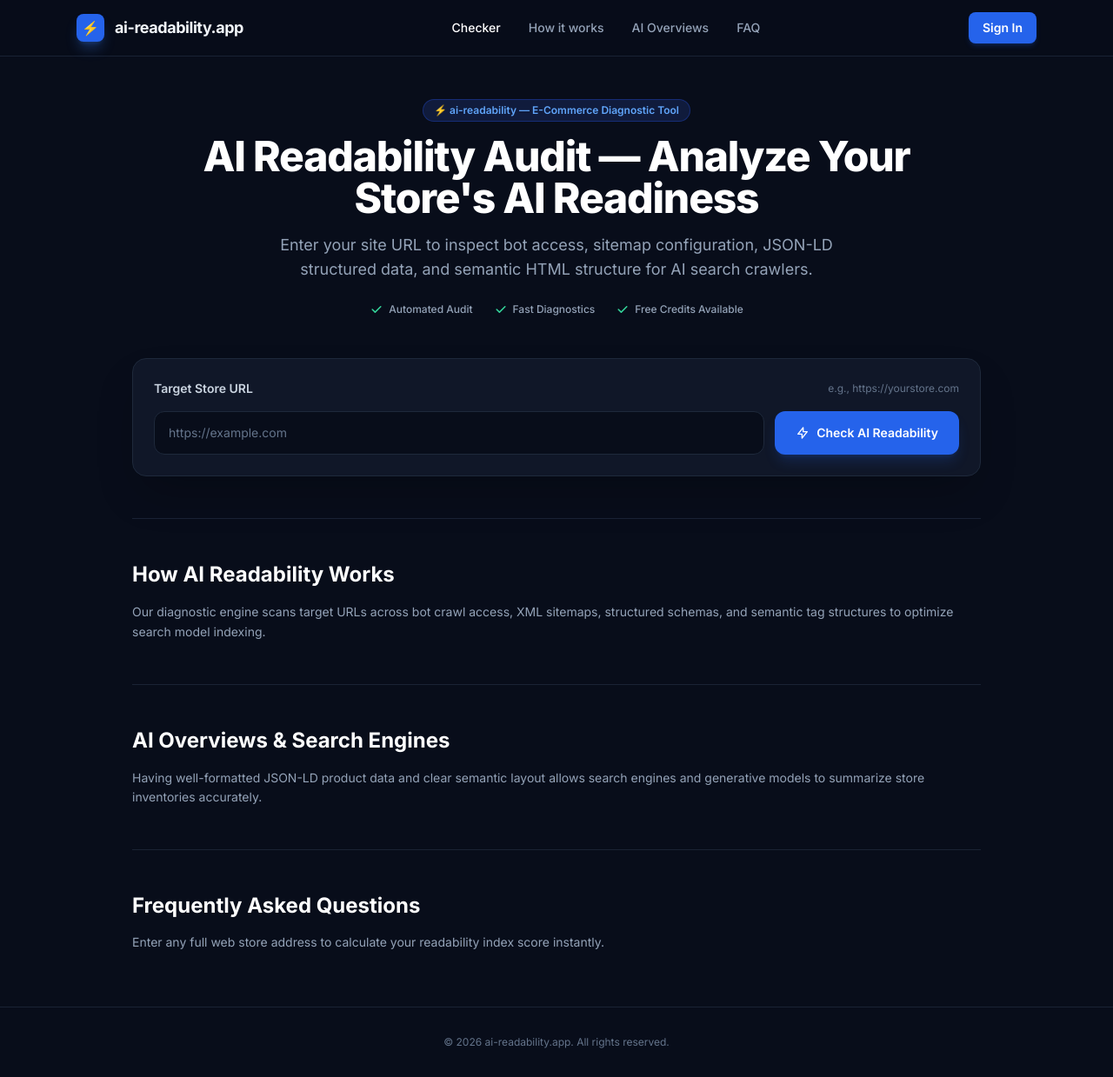
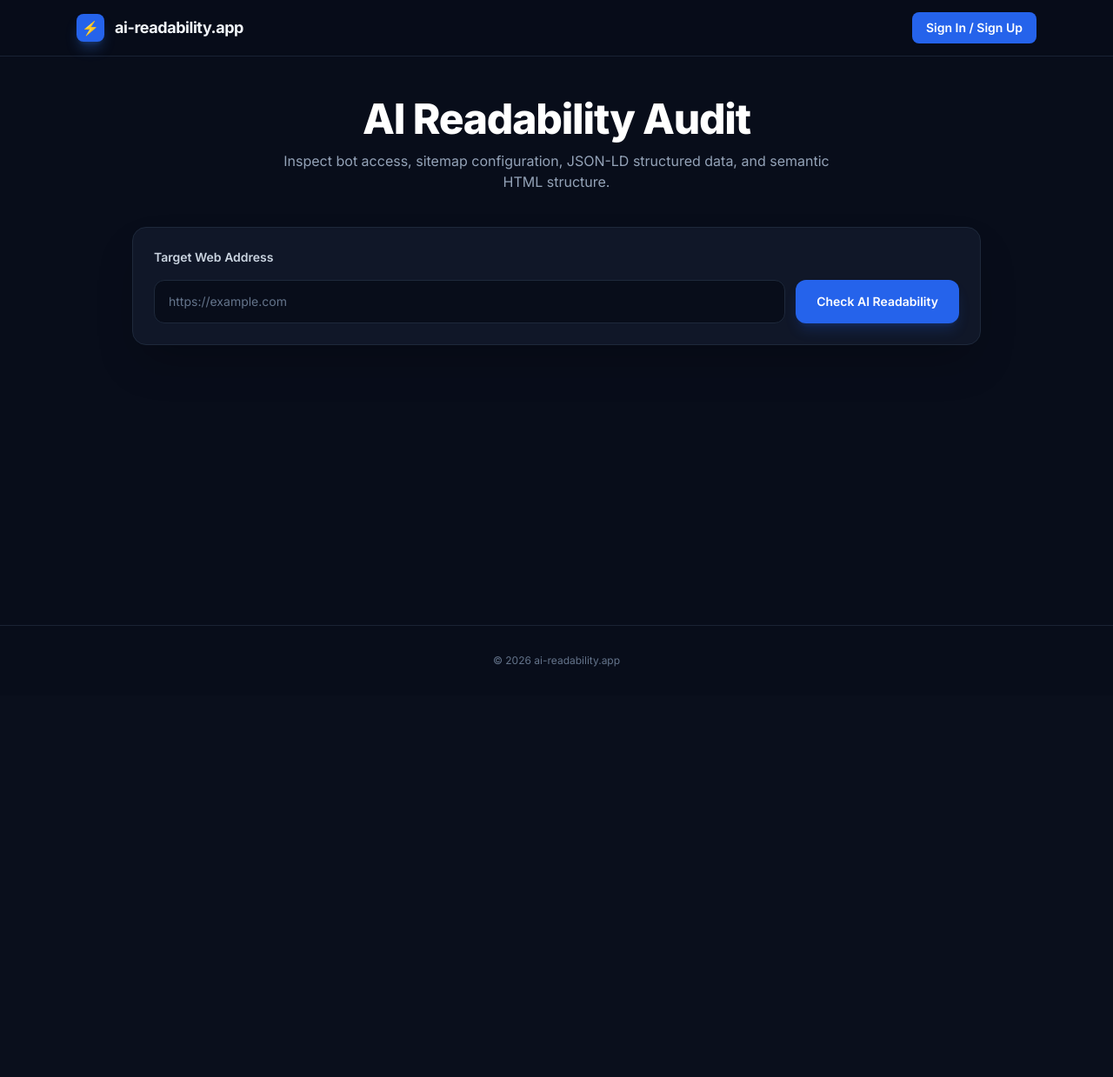
Before and after one commit to habibitrails-ux/ai-readability-audit, a Flask app: page / in a window 1280 px wide. Shown: the whole page at 87% size. After the commit the page ends 767 px from the top, so only its background shows below. Run offline with Flask 3, Linux system fonts and the light colour scheme; some libraries are stand-ins or nearby versions.

Commit message:
Update index.html

```diff
--- a/templates/index.html
+++ b/templates/index.html
@@ -10,79 +10,58 @@
   <link href="https://fonts.googleapis.com/css2?family=Inter:wght@400;500;600;700;800&display=swap" rel="stylesheet">
   <style>
     body { font-family: 'Inter', sans-serif; }
-    details > summary { list-style: none; }
-    details > summary::-webkit-details-marker { display: none; }
   </style>
 </head>
-<body class="bg-[#080d1a] text-slate-100 min-h-screen flex flex-col justify-between selection:bg-blue-600 selection:text-white">
+<body class="bg-[#080d1a] text-slate-100 min-h-screen flex flex-col justify-between">
 
-  <!-- Navigation -->
+  <!-- Navigation Header -->
   <header class="border-b border-slate-800/80 bg-[#080d1a]/90 backdrop-blur-md sticky top-0 z-50">
     <div class="max-w-6xl mx-auto px-6 h-16 flex items-center justify-between">
       <div class="flex items-center space-x-3">
         <div class="w-8 h-8 rounded-lg bg-blue-600 flex items-center justify-center font-bold text-white shadow-lg shadow-blue-500/30">⚡</div>
         <span class="font-bold text-lg tracking-tight">ai-readability.app</span>
       </div>
-      <nav class="hidden md:flex items-center space-x-8 text-sm font-medium text-slate-400">
-        <a href="#checker" class="text-white hover:text-blue-400 transition-colors">Checker</a>
-        <a href="#how-it-works" class="hover:text-white transition-colors">How it works</a>
-        <a href="#ai-overviews" class="hover:text-white transition-colors">AI Overviews</a>
-        <a href="#faq" class="hover:text-white transition-colors">FAQ</a>
-      </nav>
-      <div id="auth-status" class="text-sm font-medium text-slate-400">
-        <button id="btn-signin" onclick="openAuthModal()" class="bg-blue-600 hover:bg-blue-500 text-white px-4 py-2 rounded-lg text-sm font-semibold transition-all shadow-md shadow-blue-600/20">Sign In</button>
+      <div id="auth-status" class="flex items-center space-x-3 text-sm font-medium">
+        <button onclick="openAuthModal()" class="bg-blue-600 hover:bg-blue-500 text-white px-4 py-2 rounded-lg text-sm font-semibold transition-all">Sign In / Sign Up</button>
       </div>
     </div>
   </header>
 
-  <!-- Main Content -->
-  <main class="max-w-5xl mx-auto px-6 pt-12 pb-16 w-full flex-grow space-y-12">
+  <!-- Main Workspace -->
+  <main class="max-w-5xl mx-auto px-6 pt-12 pb-16 w-full flex-grow space-y-10">
 
-    <!-- Hero Banner -->
-    <div id="checker" class="text-center space-y-4">
-      <div class="inline-flex items-center space-x-2 bg-blue-950/60 border border-blue-800/50 px-3 py-1 rounded-full text-xs font-semibold text-blue-400">
-        <span>⚡ ai-readability — E-Commerce Diagnostic Tool</span>
-      </div>
-      <h1 class="text-4xl md:text-5xl font-extrabold text-white tracking-tight leading-tight">
-        AI Readability Audit — Analyze Your Store's AI Readiness
+    <!-- Hero Section -->
+    <div id="checker" class="text-center space-y-3">
+      <h1 class="text-4xl md:text-5xl font-extrabold text-white tracking-tight">
+        AI Readability Audit
       </h1>
-      <p class="text-slate-400 text-base md:text-lg max-w-2xl mx-auto leading-relaxed">
-        Enter your site URL to inspect bot access, sitemap configuration, JSON-LD structured data, and semantic HTML structure for AI search crawlers.
+      <p class="text-slate-400 text-base max-w-2xl mx-auto">
+        Inspect bot access, sitemap configuration, JSON-LD structured data, and semantic HTML structure.
       </p>
-
-      <div class="flex items-center justify-center space-x-6 text-xs text-slate-400 pt-2 font-medium">
-        <span class="flex items-center gap-1.5"><svg class="w-4 h-4 text-emerald-400" fill="currentColor" viewBox="0 0 20 20"><path d="M16.707 5.293a1 1 0 010 1.414l-8 8a1 1 0 01-1.414 0l-4-4a1 1 0 011.414-1.414L8 12.586l7.293-7.293a1 1 0 011.414 0z"/></svg> Automated Audit</span>
-        <span class="flex items-center gap-1.5"><svg class="w-4 h-4 text-emerald-400" fill="currentColor" viewBox="0 0 20 20"><path d="M16.707 5.293a1 1 0 010 1.414l-8 8a1 1 0 01-1.414 0l-4-4a1 1 0 011.414-1.414L8 12.586l7.293-7.293a1 1 0 011.414 0z"/></svg> Fast Diagnostics</span>
-        <span class="flex items-center gap-1.5"><svg class="w-4 h-4 text-emerald-400" fill="currentColor" viewBox="0 0 20 20"><path d="M16.707 5.293a1 1 0 010 1.414l-8 8a1 1 0 01-1.414 0l-4-4a1 1 0 011.414-1.414L8 12.586l7.293-7.293a1 1 0 011.414 0z"/></svg> Free Credits Available</span>
-      </div>
     </div>
 
     <!-- URL Input Card -->
     <div class="bg-[#101728] border border-slate-800 rounded-2xl p-6 shadow-2xl space-y-4">
       <div class="flex items-center justify-between">
-        <label for="url-input" class="text-sm font-semibold text-slate-300">Target Store URL</label>
-        <span class="text-xs text-slate-500">e.g., https://yourstore.com</span>
+        <label for="url-input" class="text-sm font-semibold text-slate-300">Target Web Address</label>
       </div>
       <div class="flex flex-col sm:flex-row gap-3">
-        <input id="url-input" type="url" placeholder="https://example.com" class="flex-1 bg-[#080d1a] border border-slate-800 rounded-xl px-4 py-3.5 text-slate-100 placeholder-slate-500 focus:outline-none focus:ring-2 focus:ring-blue-500/50 focus:border-blue-500 transition-all text-sm">
+        <input id="url-input" type="url" placeholder="https://example.com" class="flex-1 bg-[#080d1a] border border-slate-800 rounded-xl px-4 py-3.5 text-slate-100 placeholder-slate-500 focus:outline-none focus:ring-2 focus:ring-blue-500 text-sm">
         <button id="btn-submit" type="button" onclick="runAudit()" class="bg-blue-600 hover:bg-blue-500 text-white font-semibold px-6 py-3.5 rounded-xl transition-all flex items-center justify-center gap-2 text-sm shadow-lg shadow-blue-600/20 whitespace-nowrap">
-          <svg class="w-4 h-4" fill="none" stroke="currentColor" viewBox="0 0 24 24"><path stroke-linecap="round" stroke-linejoin="round" stroke-width="2" d="M13 10V3L4 14h7v7l9-11h-7z"/></svg>
           <span id="btn-text">Check AI Readability</span>
         </button>
       </div>
       <div id="error-msg" class="hidden text-xs text-red-400 bg-red-950/40 border border-red-800/40 p-3 rounded-lg"></div>
     </div>
 
-    <!-- Results Display Dashboard -->
-    <div id="results-box" class="hidden space-y-6">
+    <!-- Diagnostic Results Box -->
+    <div id="results-box" class="hidden space-y-8">
+
+      <!-- Metrics Banner -->
       <div class="grid grid-cols-1 md:grid-cols-3 gap-4">
 
-        <!-- Overall Score Card -->
-        <div class="bg-[#101728] border border-slate-800 rounded-2xl p-5 shadow-xl flex flex-col justify-between">
-          <div class="flex justify-between items-start">
+        <div class="bg-[#101728] border border-slate-800 rounded-2xl p-5 flex flex-col justify-between">
           <span class="text-xs font-semibold text-slate-400 uppercase tracking-wider">Overall Readiness</span>
-            <span id="badge-overall" class="text-[10px] font-bold px-2.5 py-0.5 rounded-full bg-blue-950 text-blue-400 border border-blue-800">AUDITED</span>
-          </div>
           <div class="mt-4 flex items-baseline gap-2">
             <span id="score-display" class="text-4xl font-extrabold text-white">0</span>
             <span class="text-sm font-semibold text-slate-500">/ 100</span>
@@ -90,35 +69,29 @@
           <p id="result-summary" class="text-xs text-slate-400 mt-2 line-clamp-2"></p>
         </div>
 
-        <!-- Crawl Access -->
-        <div class="bg-[#101728] border border-slate-800 rounded-2xl p-5 shadow-xl flex flex-col justify-between">
-          <div class="flex justify-between items-start">
+        <div class="bg-[#101728] border border-slate-800 rounded-2xl p-5 flex flex-col justify-between">
           <span class="text-xs font-semibold text-slate-400 uppercase tracking-wider">Crawl Access</span>
-            <span id="badge-access" class="text-[10px] font-bold px-2.5 py-0.5 rounded-full bg-emerald-950 text-emerald-400 border border-emerald-800">GOOD</span>
-          </div>
           <div class="mt-4 flex items-baseline gap-2">
             <span id="score-access-num" class="text-4xl font-extrabold text-white">0</span>
             <span class="text-sm font-semibold text-slate-500">/ 50</span>
           </div>
-          <p class="text-xs text-slate-400 mt-2">robots.txt permissions & sitemap verification</p>
+          <p class="text-xs text-slate-400 mt-2">robots.txt & sitemap verification</p>
         </div>
 
-        <!-- Structured Context -->
-        <div class="bg-[#101728] border border-slate-800 rounded-2xl p-5 shadow-xl flex flex-col justify-between">
-          <div class="flex justify-between items-start">
+        <div class="bg-[#101728] border border-slate-800 rounded-2xl p-5 flex flex-col justify-between">
           <span class="text-xs font-semibold text-slate-400 uppercase tracking-wider">Structured Context</span>
-            <span id="badge-context" class="text-[10px] font-bold px-2.5 py-0.5 rounded-full bg-amber-950 text-amber-400 border border-amber-800">NEEDS WORK</span>
-          </div>
           <div class="mt-4 flex items-baseline gap-2">
             <span id="score-context-num" class="text-4xl font-extrabold text-white">0</span>
             <span class="text-sm font-semibold text-slate-500">/ 50</span>
           </div>
-          <p class="text-xs text-slate-400 mt-2">JSON-LD schemas & semantic tags parsing</p>
-        </div>
+          <p class="text-xs text-slate-400 mt-2">JSON-LD & semantic HTML parsing</p>
         </div>
 
-      <!-- Detail Breakdowns -->
+      </div>
+
+      <!-- Breakdown Bars -->
       <div class="grid grid-cols-1 md:grid-cols-2 gap-4">
+
         <div class="bg-[#101728] border border-slate-800 rounded-2xl p-5 space-y-3">
           <div class="flex items-center justify-between">
             <h4 class="text-sm font-bold text-white">Bot Accessibility</h4>
@@ -158,24 +131,24 @@
             <div id="bar-semantic" class="bg-purple-500 h-full transition-all duration-500" style="width: 0%"></div>
           </div>
         </div>
-      </div>
+
       </div>
 
-    <!-- Explanatory Sections -->
-    <section id="how-it-works" class="border-t border-slate-800/80 pt-12 space-y-4">
-      <h2 class="text-2xl font-bold text-white">How AI Readability Works</h2>
-      <p class="text-sm text-slate-400 leading-relaxed">Our diagnostic engine scans target URLs across bot crawl access, XML sitemaps, structured schemas, and semantic tag structures to optimize search model indexing.</p>
-    </section>
+      <!-- Actionable Fixes Section -->
+      <div id="fixes-container" class="bg-[#101728] border border-amber-900/50 rounded-2xl p-6 space-y-6">
+        <div class="flex items-center justify-between border-b border-slate-800 pb-4">
+          <div>
+            <h3 class="text-lg font-bold text-amber-400">Recommended Code Fixes</h3>
+            <p class="text-xs text-slate-400">Add or update the code below on your website to reach a 100/100 score.</p>
+          </div>
+          <button onclick="runAudit()" class="bg-amber-500 hover:bg-amber-400 text-slate-950 font-bold px-4 py-2 rounded-xl text-xs transition-all shadow-md">
+            🔄 Test Again
+          </button>
+        </div>
+        <div id="fixes-list" class="space-y-6"></div>
+      </div>
 
-    <section id="ai-overviews" class="border-t border-slate-800/80 pt-12 space-y-4">
-      <h2 class="text-2xl font-bold text-white">AI Overviews & Search Engines</h2>
-      <p class="text-sm text-slate-400 leading-relaxed">Having well-formatted JSON-LD product data and clear semantic layout allows search engines and generative models to summarize store inventories accurately.</p>
-    </section>
-
-    <section id="faq" class="border-t border-slate-800/80 pt-12 space-y-4">
-      <h2 class="text-2xl font-bold text-white">Frequently Asked Questions</h2>
-      <p class="text-sm text-slate-400">Enter any full web store address to calculate your readability index score instantly.</p>
-    </section>
+    </div>
 
   </main>
 
@@ -183,92 +156,81 @@
   <div id="auth-modal" class="hidden fixed inset-0 bg-black/75 backdrop-blur-sm flex items-center justify-center p-4 z-50">
     <div class="bg-[#101728] border border-slate-800 rounded-2xl p-6 max-w-sm w-full space-y-4 shadow-2xl relative">
       <button onclick="closeAuthModal()" class="absolute top-4 right-4 text-slate-400 hover:text-white">✕</button>
-      <h3 id="modal-title" class="text-lg font-bold text-white">Sign In to Your Account</h3>
-      <p class="text-xs text-slate-400">Enter your email address to receive your 6-digit access code.</p>
-
-      <div id="modal-step-1" class="space-y-3">
-        <input id="modal-email" type="email" placeholder="name@company.com" class="w-full bg-[#080d1a] border border-slate-700 rounded-xl px-4 py-3 text-slate-100 text-sm focus:outline-none focus:ring-2 focus:ring-blue-500">
-        <button onclick="sendOtp()" class="w-full bg-blue-600 hover:bg-blue-500 text-white font-semibold py-3 rounded-xl text-sm transition-all">Send Verification Code</button>
+      <div class="flex border-b border-slate-800 pb-2 gap-4">
+        <button id="tab-login" onclick="switchAuthTab('login')" class="text-sm font-bold text-blue-400 border-b-2 border-blue-500 pb-1">Sign In</button>
+        <button id="tab-signup" onclick="switchAuthTab('signup')" class="text-sm font-bold text-slate-400 hover:text-white pb-1">Create Account</button>
       </div>
 
-      <div id="modal-step-2" class="hidden space-y-3">
-        <input id="modal-otp" type="text" maxlength="6" placeholder="123456" class="w-full bg-[#080d1a] border border-slate-700 rounded-xl px-4 py-3 text-slate-100 text-center font-mono text-lg tracking-widest focus:outline-none focus:ring-2 focus:ring-blue-500">
-        <button onclick="verifyOtp()" class="w-full bg-emerald-600 hover:bg-emerald-500 text-white font-semibold py-3 rounded-xl text-sm transition-all">Verify Code</button>
+      <form onsubmit="handleAuthSubmit(event)" class="space-y-3">
+        <div>
+          <label class="text-xs text-slate-400 block mb-1">Email</label>
+          <input id="auth-email" type="email" required placeholder="name@company.com" class="w-full bg-[#080d1a] border border-slate-700 rounded-xl px-4 py-2.5 text-slate-100 text-sm focus:outline-none focus:ring-2 focus:ring-blue-500">
         </div>
-      <div id="modal-msg" class="text-xs text-center hidden"></div>
+        <div>
+          <label class="text-xs text-slate-400 block mb-1">Password</label>
+          <input id="auth-password" type="password" required placeholder="••••••••" class="w-full bg-[#080d1a] border border-slate-700 rounded-xl px-4 py-2.5 text-slate-100 text-sm focus:outline-none focus:ring-2 focus:ring-blue-500">
+        </div>
+        <button id="auth-submit-btn" type="submit" class="w-full bg-blue-600 hover:bg-blue-500 text-white font-semibold py-2.5 rounded-xl text-sm transition-all shadow-md">Sign In</button>
+      </form>
+      <div id="modal-msg" class="text-xs text-center hidden p-2 rounded-lg"></div>
     </div>
   </div>
 
   <footer class="border-t border-slate-800/80 bg-[#080d1a] py-8 text-center text-xs text-slate-500">
-    &copy; 2026 ai-readability.app. All rights reserved.
+    &copy; 2026 ai-readability.app
   </footer>
 
   <script>
-    let userEmail = "";
+    let currentAuthMode = 'login';
 
-    function openAuthModal() {
-      document.getElementById('auth-modal').classList.remove('hidden');
+    window.addEventListener('DOMContentLoaded', checkUserSession);
+
+    async function checkUserSession() {
+      try {
+        const res = await fetch('/me');
+        const data = await res.json();
+        if(data.authenticated) {
+          renderLoggedInState(data.email, data.credits);
+        }
+      } catch(e) {}
     }
 
-    function closeAuthModal() {
-      document.getElementById('auth-modal').classList.add('hidden');
+    function renderLoggedInState(email, credits) {
+      document.getElementById('auth-status').innerHTML = `
+        <span class="bg-slate-800 text-blue-400 px-3 py-1.5 rounded-lg text-xs font-semibold">${email} (${credits} credits)</span>
+        <button onclick="handleLogout()" class="text-xs text-slate-400 hover:text-white">Logout</button>
+      `;
     }
 
-    async function sendOtp() {
-      const email = document.getElementById('modal-email').value.trim();
-      const msgBox = document.getElementById('modal-msg');
-      if(!email) return;
+    function openAuthModal() { document.getElementById('auth-modal').classList.remove('hidden'); }
+    function closeAuthModal() { document.getElementById('auth-modal').classList.add('hidden'); }
 
-      msgBox.className = "text-xs text-center text-blue-400 block";
-      msgBox.innerText = "Sending code...";
+    function switchAuthTab(mode) {
+      currentAuthMode = mode;
+      document.getElementById('tab-login').className = mode === 'login' ? "text-sm font-bold text-blue-400 border-b-2 border-blue-500 pb-1" : "text-sm font-bold text-slate-400 hover:text-white pb-1";
+      document.getElementById('tab-signup').className = mode === 'signup' ? "text-sm font-bold text-blue-400 border-b-2 border-blue-500 pb-1" : "text-sm font-bold text-slate-400 hover:text-white pb-1";
+      document.getElementById('auth-submit-btn').innerText = mode === 'login' ? "Sign In" : "Create Account";
+    }
 
-      try {
-        const res = await fetch('/send-otp', {
+    async function handleAuthSubmit(e) {
+      e.preventDefault();
+      const email = document.getElementById('auth-email').value.trim();
+      const password = document.getElementById('auth-password').value.trim();
+      const res = await fetch(currentAuthMode === 'login' ? '/login' : '/signup', {
         method: 'POST',
         headers: {'Content-Type': 'application/json'},
-          body: JSON.stringify({ email })
+        body: JSON.stringify({ email, password })
       });
       const data = await res.json();
       if(res.ok) {
-          userEmail = email;
-          document.getElementById('modal-step-1').classList.add('hidden');
-          document.getElementById('modal-step-2').classList.remove('hidden');
-          document.getElementById('modal-title').innerText = "Enter Verification Code";
-          msgBox.className = "text-xs text-center text-emerald-400 block";
-          msgBox.innerText = data.message || "Code sent! Use 123456";
-        } else {
-          msgBox.className = "text-xs text-center text-red-400 block";
-          msgBox.innerText = data.error || "Failed to send code";
-        }
-      } catch(e) {
-        msgBox.className = "text-xs text-center text-red-400 block";
-        msgBox.innerText = "Connection error. Please try again.";
+        renderLoggedInState(data.email, data.credits);
+        closeAuthModal();
       }
     }
 
-    async function verifyOtp() {
-      const otp = document.getElementById('modal-otp').value.trim();
-      const msgBox = document.getElementById('modal-msg');
-      if(!otp) return;
-
-      try {
-        const res = await fetch('/verify-otp', {
-          method: 'POST',
-          headers: {'Content-Type': 'application/json'},
-          body: JSON.stringify({ email: userEmail, otp })
-        });
-        const data = await res.json();
-        if(res.ok) {
-          closeAuthModal();
-          document.getElementById('auth-status').innerHTML = `<span class="bg-slate-800 text-blue-400 px-3 py-1.5 rounded-lg text-xs font-semibold">${userEmail} (${data.credits} credits)</span>`;
-        } else {
-          msgBox.className = "text-xs text-center text-red-400 block";
-          msgBox.innerText = data.error || "Invalid OTP";
-        }
-      } catch(e) {
-        msgBox.className = "text-xs text-center text-red-400 block";
-        msgBox.innerText = "Verification connection failed.";
-      }
+    async function handleLogout() {
+      await fetch('/logout', { method: 'POST' });
+      location.reload();
     }
 
     async function runAudit() {
@@ -279,7 +241,7 @@
 
       errBox.classList.add('hidden');
       if(!urlInput) {
-        errBox.innerText = "Please enter a valid store URL to run the audit.";
+        errBox.innerText = "Please enter a valid URL.";
         errBox.classList.remove('hidden');
         return;
       }
@@ -292,12 +254,11 @@
           headers: {'Content-Type': 'application/json'},
           body: JSON.stringify({ url: urlInput })
         });
-
         const data = await res.json();
         btnText.innerText = "Check AI Readability";
 
         if(!res.ok) {
-          errBox.innerText = data.error || "Unable to complete audit on the requested store.";
+          errBox.innerText = data.error || "Audit failed.";
           errBox.classList.remove('hidden');
           return;
         }
@@ -305,33 +266,57 @@
         const totalScore = Number(data.overall_score) || 0;
         const bd = data.breakdown || {};
 
-        const botScore = Number(bd.bot_accessibility) || 0;
-        const sitemapScore = Number(bd.sitemap_status) || 0;
-        const schemaScore = Number(bd.schema_json_ld) || 0;
-        const semanticScore = Number(bd.semantic_html) || 0;
+        document.getElementById('score-display').innerText = totalScore;
+        document.getElementById('result-summary').innerText = data.summary;
 
-        document.getElementById('score-display').innerText = totalScore;
-        document.getElementById('result-summary').innerText = data.summary || `Audit completed for ${urlInput}`;
+        document.getElementById('score-access-num').innerText = (bd.bot_accessibility || 0) + (bd.sitemap_status || 0);
+        document.getElementById('score-context-num').innerText = (bd.schema_json_ld || 0) + (bd.semantic_html || 0);
 
-        document.getElementById('score-access-num').innerText = botScore + sitemapScore;
-        document.getElementById('score-context-num').innerText = schemaScore + semanticScore;
+        document.getElementById('score-bot').innerText = `${bd.bot_accessibility || 0}/25`;
+        document.getElementById('score-sitemap').innerText = `${bd.sitemap_status || 0}/25`;
+        document.getElementById('score-schema').innerText = `${bd.schema_json_ld || 0}/25`;
+        document.getElementById('score-semantic').innerText = `${bd.semantic_html || 0}/25`;
 
-        document.getElementById('score-bot').innerText = `${botScore}/25`;
-        document.getElementById('score-sitemap').innerText = `${sitemapScore}/25`;
-        document.getElementById('score-schema').innerText = `${schemaScore}/25`;
-        document.getElementById('score-semantic').innerText = `${semanticScore}/25`;
+        document.getElementById('bar-bot').style.width = `${((bd.bot_accessibility || 0) / 25) * 100}%`;
+        document.getElementById('bar-sitemap').style.width = `${((bd.sitemap_status || 0) / 25) * 100}%`;
+        document.getElementById('bar-schema').style.width = `${((bd.schema_json_ld || 0) / 25) * 100}%`;
+        document.getElementById('bar-semantic').style.width = `${((bd.semantic_html || 0) / 25) * 100}%`;
 
-        document.getElementById('bar-bot').style.width = `${(botScore / 25) * 100}%`;
-        document.getElementById('bar-sitemap').style.width = `${(sitemapScore / 25) * 100}%`;
-        document.getElementById('bar-schema').style.width = `${(schemaScore / 25) * 100}%`;
-        document.getElementById('bar-semantic').style.width = `${(semanticScore / 25) * 100}%`;
+        // Render Fixes dynamically
+        const fixesContainer = document.getElementById('fixes-container');
+        const fixesList = document.getElementById('fixes-list');
+        fixesList.innerHTML = "";
+
+        if(data.fixes && data.fixes.length > 0) {
+          fixesContainer.classList.remove('hidden');
+          data.fixes.forEach((fix, idx) => {
+            fixesList.innerHTML += `
+              <div class="space-y-2">
+                <div class="flex items-center gap-2">
+                  <span class="w-5 h-5 rounded-full bg-amber-500 text-slate-950 font-bold text-xs flex items-center justify-center">${idx + 1}</span>
+                  <h4 class="text-sm font-bold text-white">${fix.title}</h4>
+                </div>
+                <p class="text-xs text-slate-400 pl-7">${fix.issue}</p>
+                <div class="pl-7">
+                  <pre class="bg-[#080d1a] border border-slate-800 p-3 rounded-xl text-xs font-mono text-emerald-400 overflow-x-auto">${escapeHtml(fix.code)}</pre>
+                </div>
+              </div>
+            `;
+          });
+        } else {
+          fixesContainer.classList.add('hidden');
+        }
 
         resultsBox.classList.remove('hidden');
       } catch(e) {
         btnText.innerText = "Check AI Readability";
-        errBox.innerText = "Network failure or timeout while auditing the target website.";
+        errBox.innerText = "Network execution error.";
         errBox.classList.remove('hidden');
       }
+    }
+
+    function escapeHtml(text) {
+      return text.replace(/&/g, "&amp;").replace(/</g, "&lt;").replace(/>/g, "&gt;").replace(/"/g, "&quot;").replace(/'/g, "&#039;");
     }
   </script>
 </body>
```
Lines whose indentation alone changed are shown as unchanged.
